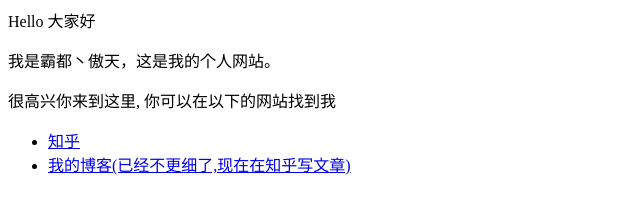
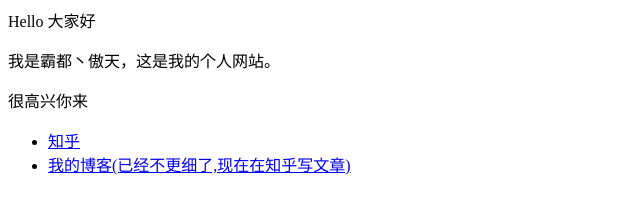
Before and after one commit to 626033776/wangyu.github.io, a plain HTML site: page index.html in a window 1280 px wide. Shown: the whole page, without its empty margins (0-640 px from the left). Drawn offline with Linux system fonts and the light colour scheme.

Commit message:
Update index.html

```diff
--- a/index.html
+++ b/index.html
@@ -1,6 +1,6 @@
 <p>Hello 大家好</p>
 <p>我是霸都丶傲天，这是我的个人网站。 </p>
-<p>很高兴你来到这里, 你可以在以下的网站找到我</p>
+<p>很高兴你来</p>
 
 <ul>
   <li> <a href="https://www.zhihu.com/people/AJLoveChina">知乎</a> </li>
```
